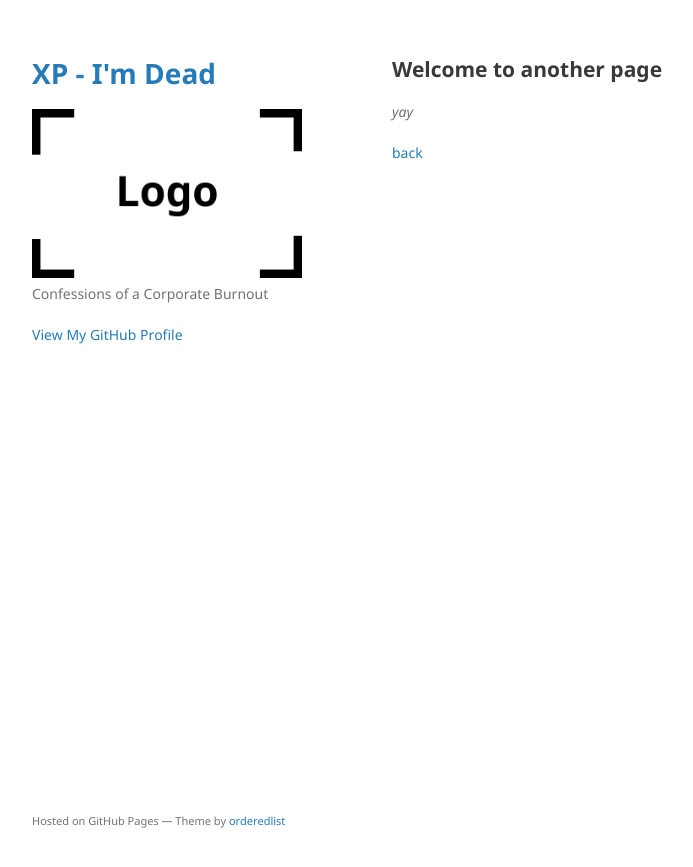
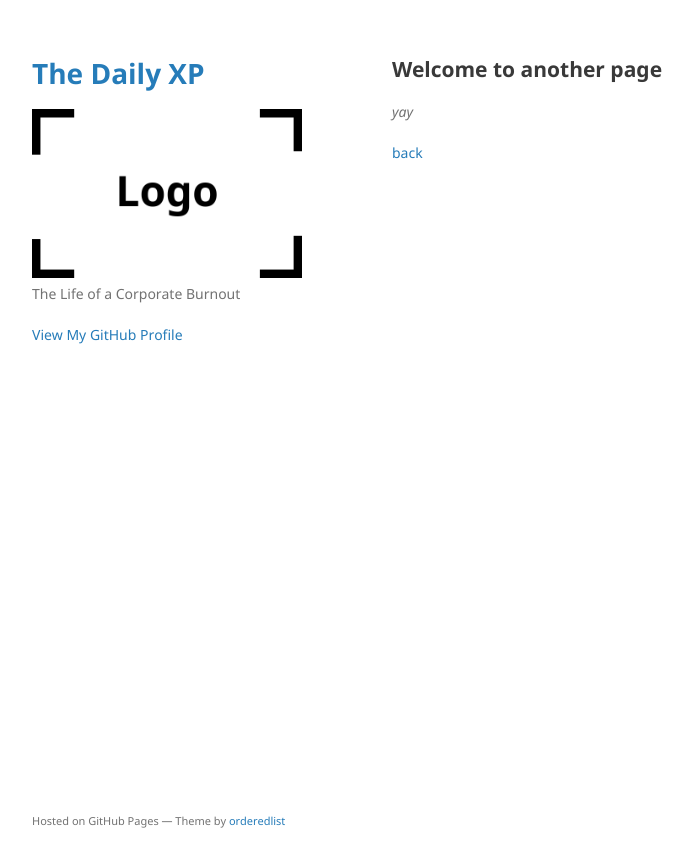
Before and after one commit to xpfeast/xpfeast.github.io, a Jekyll site: the page built from another-page.md, in a window 1280 px wide. Shown: the top 867 px of the page, without its empty margins (178-871 px from the left). Built offline with Jekyll 4.4.1, drawn with Linux system fonts in a browser that asks for light colours; our own code applies the rules of GitHub Pages for plain Markdown files.

Commit message:
Update _config.yml

```diff
--- a/_config.yml
+++ b/_config.yml
@@ -1,6 +1,6 @@
-title: XP - I'm Dead
+title: The Daily XP
 logo: /assets/img/logo.png
-description: Confessions of a Corporate Burnout
+description: The Life of a Corporate Burnout
 show_downloads: false
 google_analytics:
 theme: jekyll-theme-minimal
```
